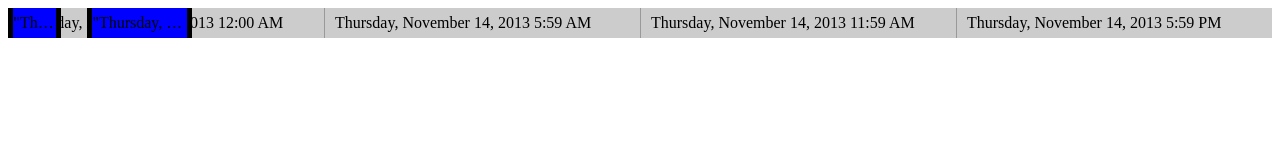
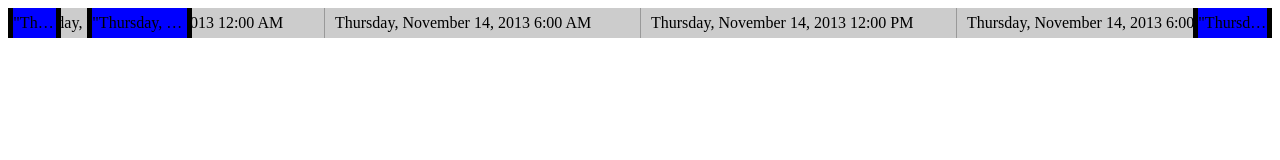
Before and after one commit to quarterpast/Elessar, a website: page demos/index.html in a window 1280 px wide. Drawn offline with nearby package versions, Linux system fonts and the light colour scheme.

Commit message:
fix snapping behaviour

```diff
--- a/demos/index.html
+++ b/demos/index.html
@@ -14,7 +14,7 @@
 <script>
 $('body').prepend(r = RangeBar({
   min: moment().startOf('day').format('LLLL'),
-  max: moment().endOf('day').format('LLLL'),
+  max: moment().startOf('day').add(1, 'day').format('LLLL'),
   valueFormat: function(ts) {
     return moment(ts).format('LLLL');
   },
@@ -29,6 +29,10 @@ $('body').prepend(r = RangeBar({
     [
       moment().startOf('day').add(1.5, 'hours').format('LLLL'),
       moment().startOf('day').add(3.5, 'hours').format('LLLL')
+    ],
+    [
+      moment().endOf('day').subtract(1.5, 'hours').format('LLLL'),
+      moment().endOf('day').subtract(1, 'minute').format('LLLL')
     ],
   ],
   label: function(a){return JSON.stringify(a)},
--- a/range.js
+++ b/range.js
@@ -49,9 +49,8 @@
           delta = range[1] - range[0];
 
       if(options.snap) {
-        range = range.map(function(val) {
-          return Math.round(val / options.snap) * options.snap;
-        });
+        range = range.map(snap);
+        delta = snap(delta);
       }
       if (next && next.val()[0] <= range[1] && prev && prev.val()[1] >= range[0]) {
         range[1] = next.val()[0];
@@ -95,7 +94,8 @@
 
       return $el;
 
-      function sign(x) { return x ? x < 0 ? -1 : 1 : 0; }
+      function snap(val) { return Math.round(val / options.snap) * options.snap; }
+      function sign(x)   { return x ? x < 0 ? -1 : 1 : 0; }
     };
 
     if(options.value) $el.val(options.value);
```
